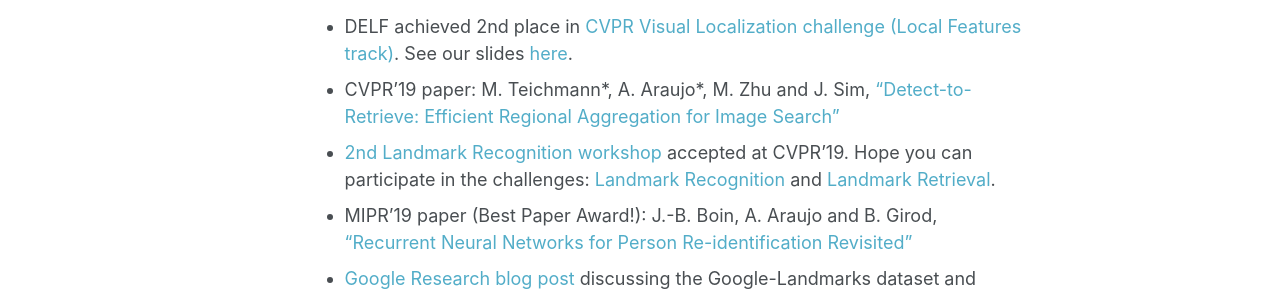
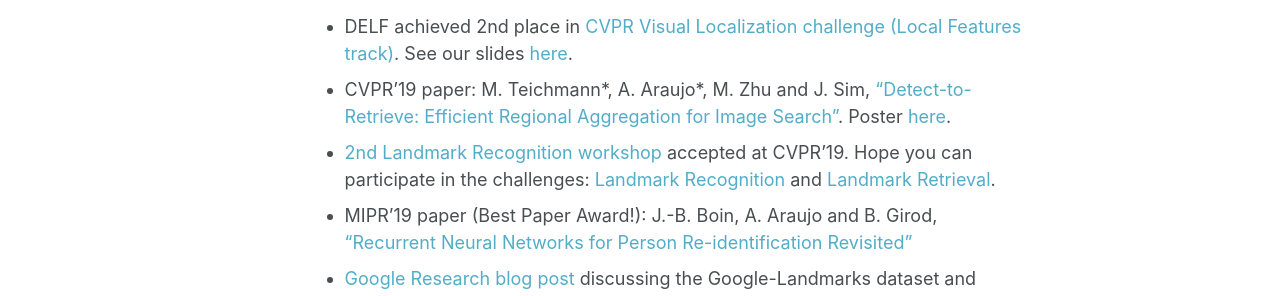
Before and after one commit to andrefaraujo/andrefaraujo.github.io, a Jekyll site: the page built from _pages/about.md, in a window 1280 px wide and 1254 px high. Shown: the part 555-851 px from the top of the window. Built offline with Jekyll 4.4.1, drawn with Linux system fonts in a browser that asks for light colours.

Commit message:
Adding D2R poster

```diff
--- a/_pages/about.md
+++ b/_pages/about.md
@@ -22,7 +22,7 @@ On the science outreach side, I co-founded and was an editor of [The Global Scie
 
 * Distill paper: A. Araujo, W. Norris and J. Sim, ["Computing Receptive Fields of Convolutional Neural Networks"](https://distill.pub/2019/computing-receptive-fields/)
 * DELF achieved 2nd place in [CVPR Visual Localization challenge (Local Features track)](https://sites.google.com/corp/view/ltvl2019). See our slides [here](https://docs.google.com/presentation/d/e/2PACX-1vTswzoXelqFqI_pCEIVl2uazeyGr7aKNklWHQCX-CbQ7MB17gaycqIaDTguuUCRm6_lXHwCdrkP7n1x/pub?start=false&loop=false&delayms=3000).
-* CVPR'19 paper: M. Teichmann\*, A. Araujo\*, M. Zhu and J. Sim, ["Detect-to-Retrieve: Efficient Regional Aggregation for Image Search"](https://arxiv.org/abs/1812.01584)
+* CVPR'19 paper: M. Teichmann\*, A. Araujo\*, M. Zhu and J. Sim, ["Detect-to-Retrieve: Efficient Regional Aggregation for Image Search"](https://arxiv.org/abs/1812.01584). Poster [here](https://andrefaraujo.github.io/files/posters/2019-06-16-d2r.pdf).
 * [2nd Landmark Recognition workshop](https://landmarksworkshop.github.io/CVPRW2019/) accepted at CVPR'19. Hope you can participate in the challenges: [Landmark Recognition](https://kaggle.com/c/landmark-recognition-2019) and [Landmark Retrieval](https://kaggle.com/c/landmark-retrieval-2019).
 * MIPR'19 paper (Best Paper Award!): J.-B. Boin, A. Araujo and B. Girod, ["Recurrent Neural Networks for Person Re-identification Revisited"](https://arxiv.org/abs/1804.03281)
 * [Google Research blog post](https://research.googleblog.com/2018/03/google-landmarks-new-dataset-and.html) discussing the Google-Landmarks dataset and challenge
```
Also changed, not shown: _publications/2019-06-16-d2r.md (+1 -0 lines), 1 other file.
